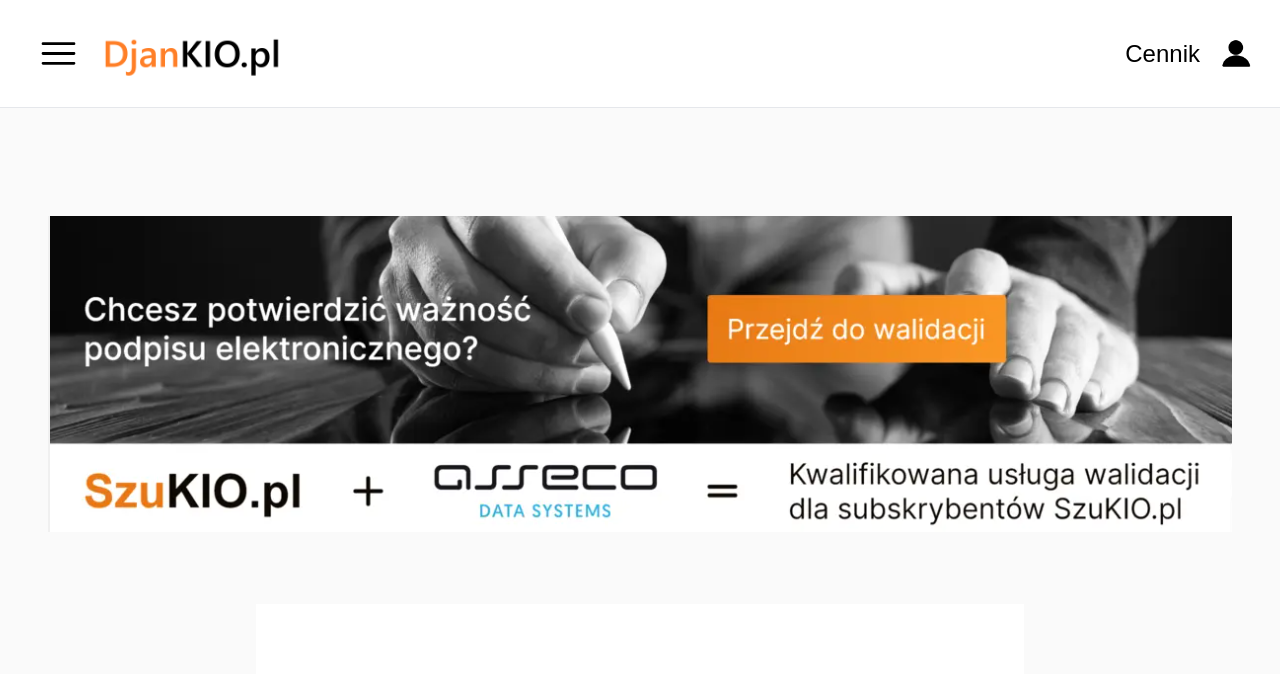
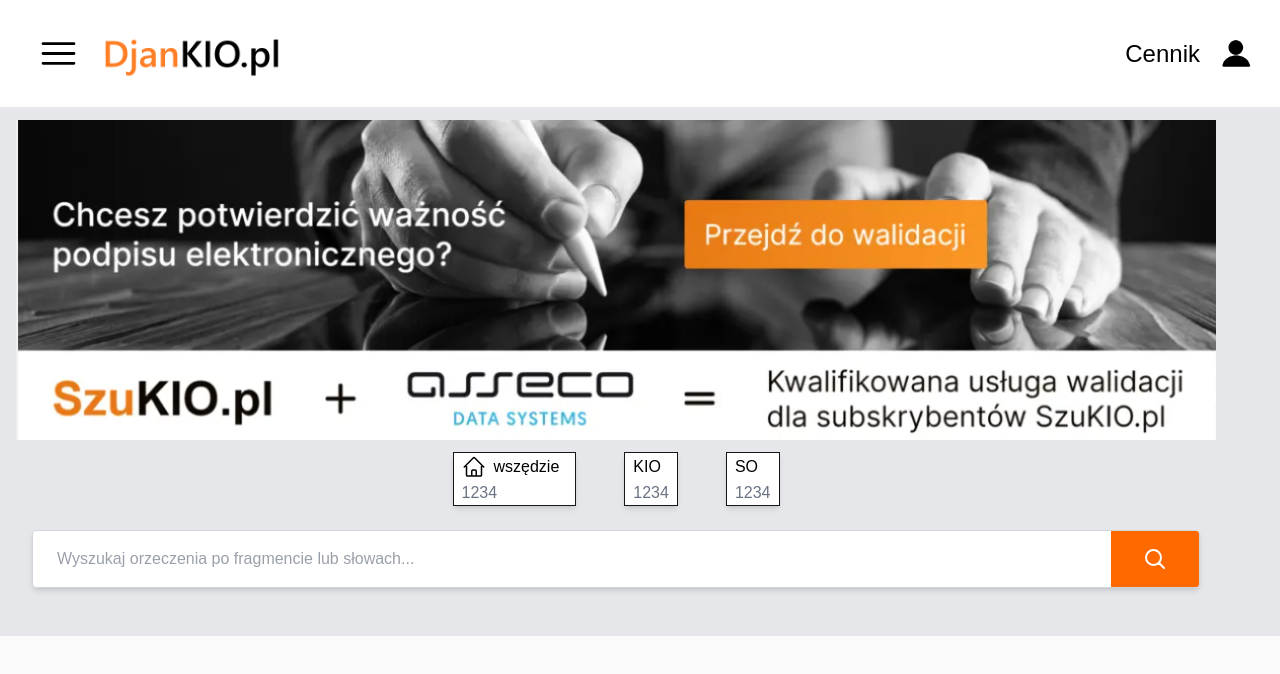
Before and after one commit to kamilhandzlik/DjanKIO, a Next.js app in the folder frontend/: page / in a window 1280 px wide. Shown: the top 674 px of the page. Built offline with nearby package versions, Linux system fonts and the light colour scheme.

Commit message:
made search_bar and categories

```diff
--- /dev/null
+++ b/frontend/app/components/search_field/categories.tsx
@@ -0,0 +1,44 @@
+const Categories = () => {
+  return (
+    <div className="pt-3 cursor-pointer pb-6 flex space-x-12 justify-center">
+      <div className="bg-white border shadow-md hover:shadow-xl transition-shadow duration-200 relative group">
+        <div className="text-black px-2 py-0.5 flex flex-row ">
+          <svg
+            xmlns="http://www.w3.org/2000/svg"
+            fill="none"
+            viewBox="0 0 24 24"
+            strokeWidth="1.5"
+            stroke="currentColor"
+            className="w-6 h-6"
+          >
+            <path
+              strokeLinecap="round"
+              strokeLinejoin="round"
+              d="m2.25 12 8.954-8.955c.44-.439 1.152-.439 1.591 0L21.75 12M4.5 9.75v10.125c0 .621.504 1.125 1.125 1.125H9.75v-4.875c0-.621.504-1.125 1.125-1.125h2.25c.621 0 1.125.504 1.125 1.125V21h4.125c.621 0 1.125-.504 1.125-1.125V9.75M8.25 21h8.25"
+            />
+          </svg>
+          <p className="px-2"> wszędzie</p>
+        </div>
+        <div className="text-gray-500 px-2">1234</div>
+
+        <div className="absolute bottom-0 left-0 right-0 h-1 bg-orange-500 opacity-0 group-hover:opacity-100 transition-opacity duration-200"></div>
+      </div>
+
+      <div className="bg-white border shadow-md hover:shadow-xl transition-shadow duration-200 relative group">
+        <div className="text-black px-2 py-0.5">KIO</div>
+        <div className="text-gray-500 px-2">1234</div>
+
+        <div className="absolute bottom-0 left-0 right-0 h-1 bg-orange-500 opacity-0 group-hover:opacity-100 transition-opacity duration-200"></div>
+      </div>
+
+      <div className="bg-white border shadow-md hover:shadow-xl transition-shadow duration-200 relative group">
+        <div className="text-black px-2 py-0.5">SO</div>
+        <div className="text-gray-500 px-2">1234</div>
+
+        <div className="absolute bottom-0 left-0 right-0 h-1 bg-orange-500 opacity-0 group-hover:opacity-100 transition-opacity duration-200"></div>
+      </div>
+    </div>
+  );
+};
+
+export default Categories;
--- a/frontend/app/components/search_field/search.tsx
+++ b/frontend/app/components/search_field/search.tsx
@@ -1,15 +1,15 @@
 "use client";
 import Link from "next/link";
+
+import Categories from "./categories";
+import SearchBar from "./search_bar";
 
 const SearchField = () => {
   return (
     <>
-      <br></br>
-      <br></br>
-      <br></br>
-      <br></br>
+      <div className="w-full bg-gray-200">
         {/* MAŁE EKRANY */}
-      <div className="sm:hidden flex justify-center w-full py-4">
+        <div className="sm:hidden flex flex-col justify-center w-full py-4">
           <div className="w-full max-w-[1200px] flex justify-center">
             <Link href="/">
               <img
@@ -19,11 +19,13 @@
               />
             </Link>
           </div>
+          <Categories />
+          <SearchBar />
         </div>
 
         {/* DUŻE EKRANY */}
-      <div className="hidden sm:flex justify-center w-full py-6">
-        <div className="w-full max-w-[1200px] flex justify-center">
+        <div className="hidden sm:flex flex-col items-start w-full py-6 px-4">
+          <div className="w-full max-w-[1200px]">
             <Link href="/">
               <img
                 src="/djankio_image_main_large.png"
@@ -32,6 +34,13 @@
               />
             </Link>
           </div>
+          <div className="w-full max-w-[1200px]">
+            <Categories />
+          </div>
+          <div className="w-full max-w-[1200px]">
+            <SearchBar />
+          </div>
+        </div>
       </div>
     </>
   );
--- /dev/null
+++ b/frontend/app/components/search_field/search_bar.tsx
@@ -0,0 +1,61 @@
+const SearchBar = () => {
+  return (
+    <>
+      {/* MAŁE EKRANY */}
+      <div className="sm:hidden w-full px-4 pb-4">
+        <div className="flex items-center bg-white border border-gray-300 shadow-md hover:shadow-lg transition-shadow duration-200 rounded overflow-hidden">
+          <input
+            type="text"
+            placeholder="Wyszukaj orzeczenia po fragmencie lub słowach..."
+            className="flex-1 px-4 py-3 outline-none text-gray-700"
+          />
+          <button className="bg-orange-500 hover:bg-orange-600 transition-colors duration-200 px-6 py-3 flex items-center justify-center">
+            <svg
+              xmlns="http://www.w3.org/2000/svg"
+              fill="none"
+              viewBox="0 0 24 24"
+              strokeWidth={2}
+              stroke="white"
+              className="w-5 h-5"
+            >
+              <path
+                strokeLinecap="round"
+                strokeLinejoin="round"
+                d="M21 21l-5.197-5.197m0 0A7.5 7.5 0 105.196 5.196a7.5 7.5 0 0010.607 10.607z"
+              />
+            </svg>
+          </button>
+        </div>
+      </div>
+
+      {/* ŚREDNIE I DUŻE EKRANY */}
+      <div className="hidden sm:flex w-full justify-center px-4 pb-6">
+        <div className="flex items-center bg-white border border-gray-300 shadow-md hover:shadow-lg transition-shadow duration-200 rounded overflow-hidden w-full max-w-[1200px]">
+          <input
+            type="text"
+            placeholder="Wyszukaj orzeczenia po fragmencie lub słowach..."
+            className="flex-1 px-6 py-4 outline-none text-gray-700"
+          />
+          <button className="bg-orange-500 hover:bg-orange-600 transition-colors duration-200 px-8 py-4 flex items-center justify-center">
+            <svg
+              xmlns="http://www.w3.org/2000/svg"
+              fill="none"
+              viewBox="0 0 24 24"
+              strokeWidth={2}
+              stroke="white"
+              className="w-6 h-6"
+            >
+              <path
+                strokeLinecap="round"
+                strokeLinejoin="round"
+                d="M21 21l-5.197-5.197m0 0A7.5 7.5 0 105.196 5.196a7.5 7.5 0 0010.607 10.607z"
+              />
+            </svg>
+          </button>
+        </div>
+      </div>
+    </>
+  );
+};
+
+export default SearchBar;
```
Lines whose indentation alone changed are shown as unchanged.
